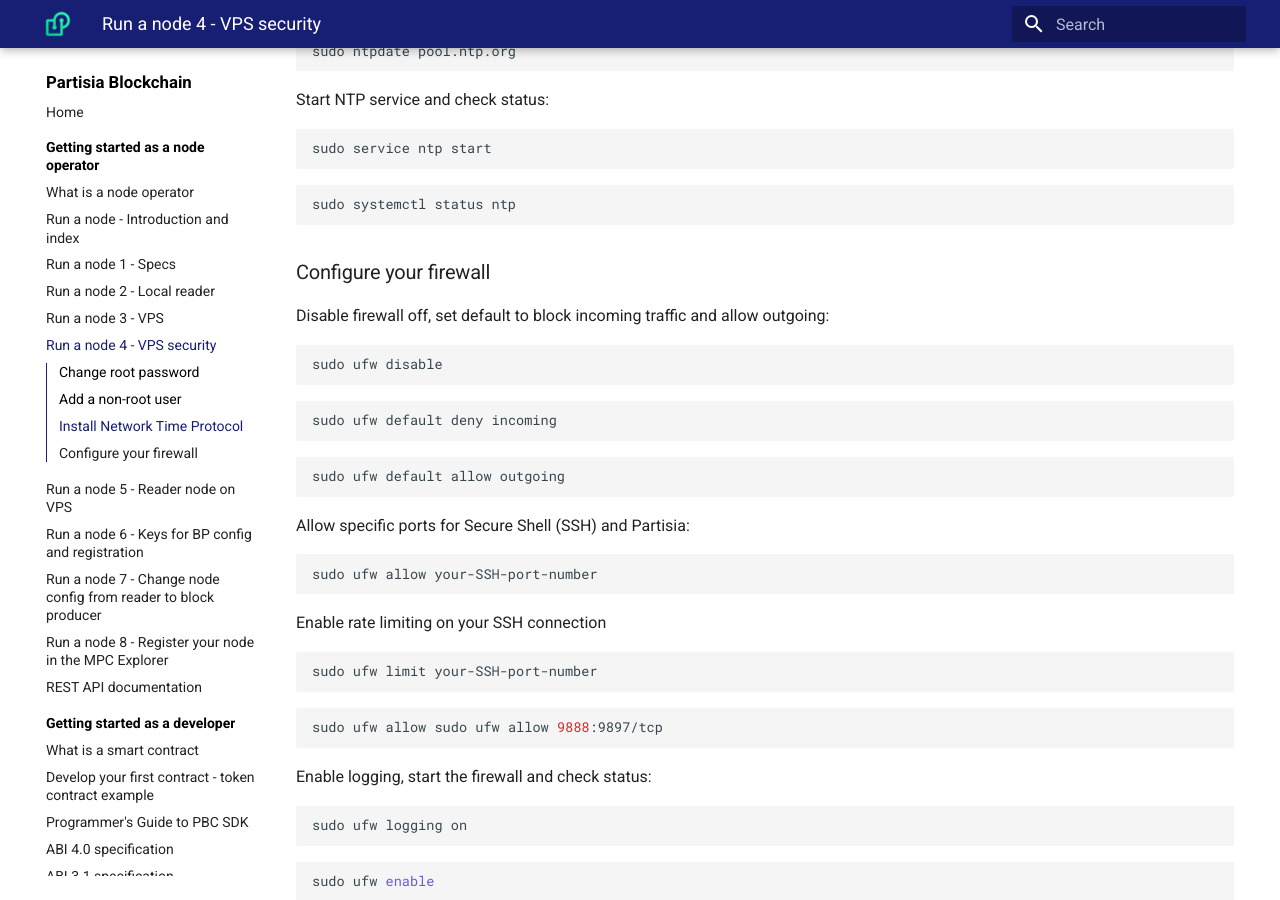
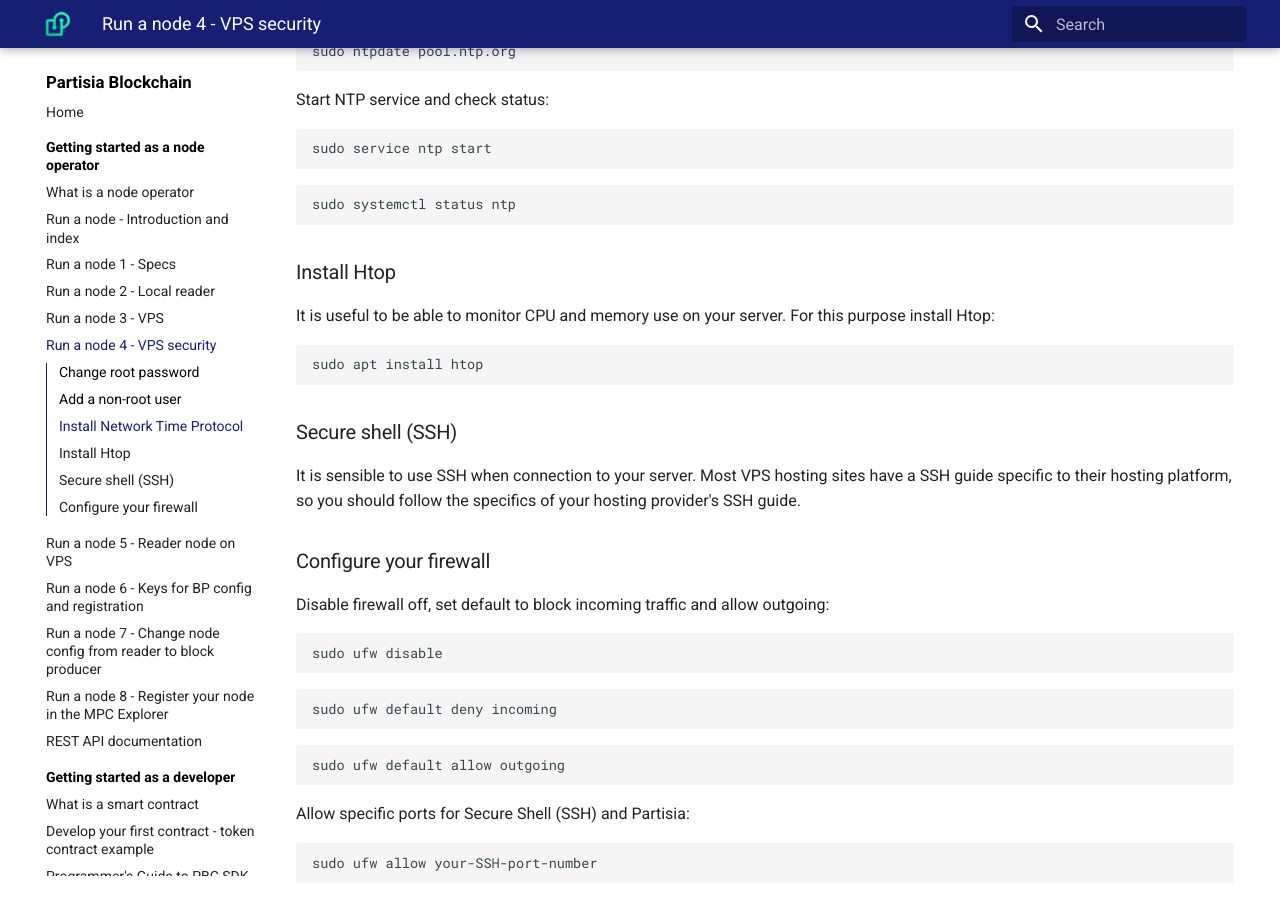
Before and after one commit to 0xSero/partisia-docs, an MkDocs documentation site: the page built from docs/operator-4-security.md, in a window 1280 px wide and 900 px high, scrolled down 1056 px. Built offline with MkDocs 1.6.1 and Material for MkDocs 9.7.7, drawn with Linux system fonts in a browser that asks for light colours; a script that is not in the unit is left out.

Commit message:
Finished VPS security

`````diff
--- a/docs/operator-4-security.md
+++ b/docs/operator-4-security.md
@@ -60,6 +60,18 @@
 sudo systemctl status ntp
 ````
 
+### Install Htop
+
+It is useful to be able to monitor CPU and memory use on your server. For this purpose install Htop:
+
+````bash
+sudo apt install htop
+````
+
+### Secure shell (SSH)
+
+It is sensible to use SSH when connection to your server. Most VPS hosting sites have a SSH guide specific to their hosting platform, so you should follow the specifics of your hosting provider's SSH guide.
+
 ### Configure your firewall
 
 Disable firewall off, set default to block incoming traffic and allow outgoing:
`````
